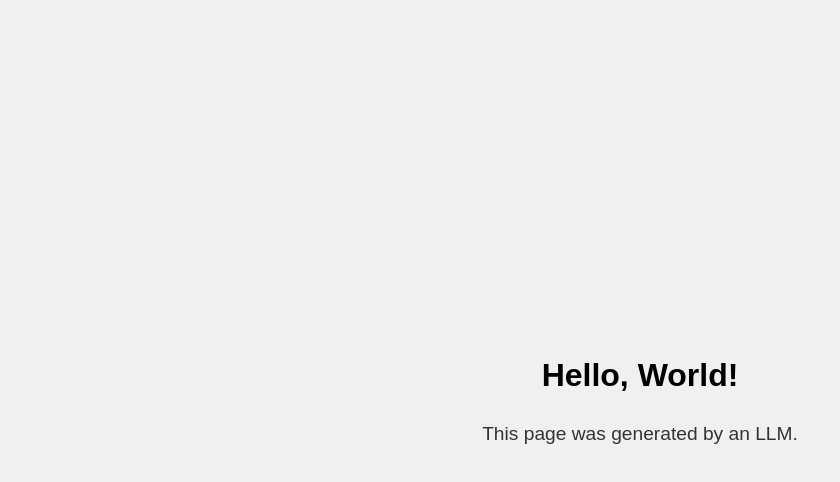
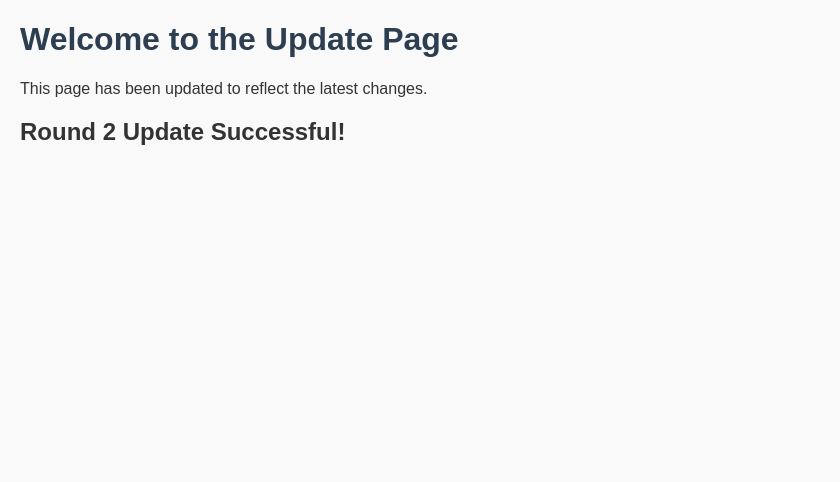
Before and after one commit to 9sushant/test-task-01-abc12-, a plain HTML site: page index.html in a window 1280 px wide. Shown: the whole page, without its empty margins (0-840 px from the left). Drawn offline with Linux system fonts and the light colour scheme.

Commit message:
chore: Revise application (round 2)

```diff
--- a/index.html
+++ b/index.html
@@ -1,36 +1,30 @@
 <!DOCTYPE html>
 <html lang="en">
 <head>
-    <meta charset="UTF-8" />
-    <title>Hello Page</title>
+    <meta charset="UTF-8">
+    <title>Round 2 Update</title>
     <style>
-        /* Center the entire content vertically and horizontally */
         body {
-            display: flex;
-            flex-direction: column;
-            justify-content: center; /* Vertical centering */
-            align-items: center;     /* Horizontal centering */
-            height: 100vh;           /* Full viewport height */
-            margin: 0;
             font-family: Arial, sans-serif;
-            background-color: #f0f0f0; /* Optional: light background */
+            margin: 20px;
+            background-color: #f9f9f9;
+            color: #333;
         }
         h1 {
-            font-size: 2em;
-            margin-bottom: 10px;
+            color: #2c3e50;
         }
-        p {
-            font-size: 1.2em;
-            color: #333;
-        }
+        /* Additional styles can be added here if needed */
     </style>
 </head>
 <body>
-    <h1>Hello, World!</h1>
-    <p>This page was generated by an LLM.</p>
+    <h1>Welcome to the Update Page</h1>
+    <p>This page has been updated to reflect the latest changes.</p>
+    <h2>Round 2 Update Successful!</h2>
     <script>
-        // Optional: Add a simple script for demonstration
-        console.log("Page loaded successfully.");
+        // Example JavaScript code if needed in future
+        // For now, no dynamic behavior is required
+        // This script can be expanded as needed
+        console.log("Page loaded and updated successfully.");
     </script>
 </body>
 </html>
```
Also changed, not shown: 1 other file.
